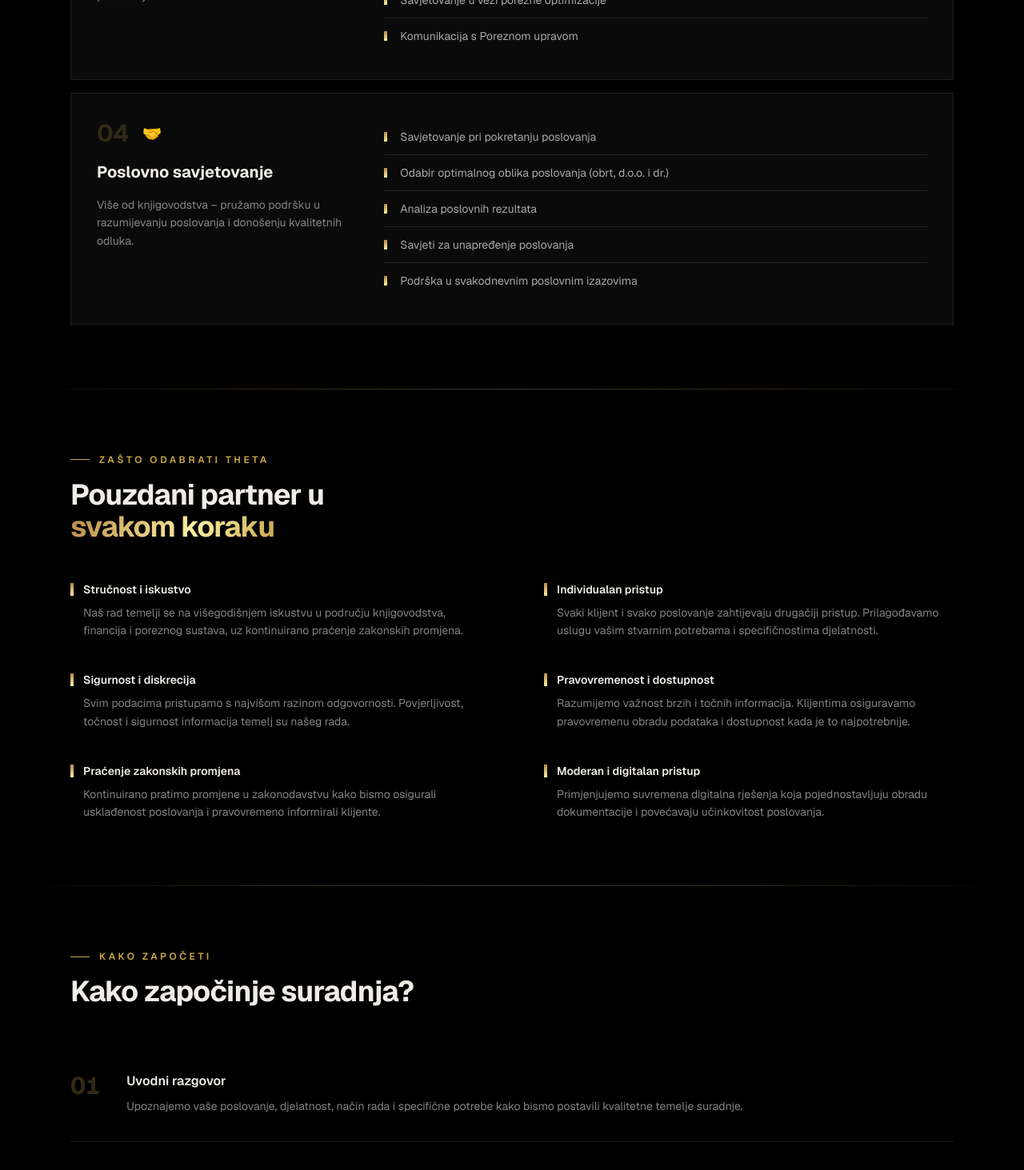
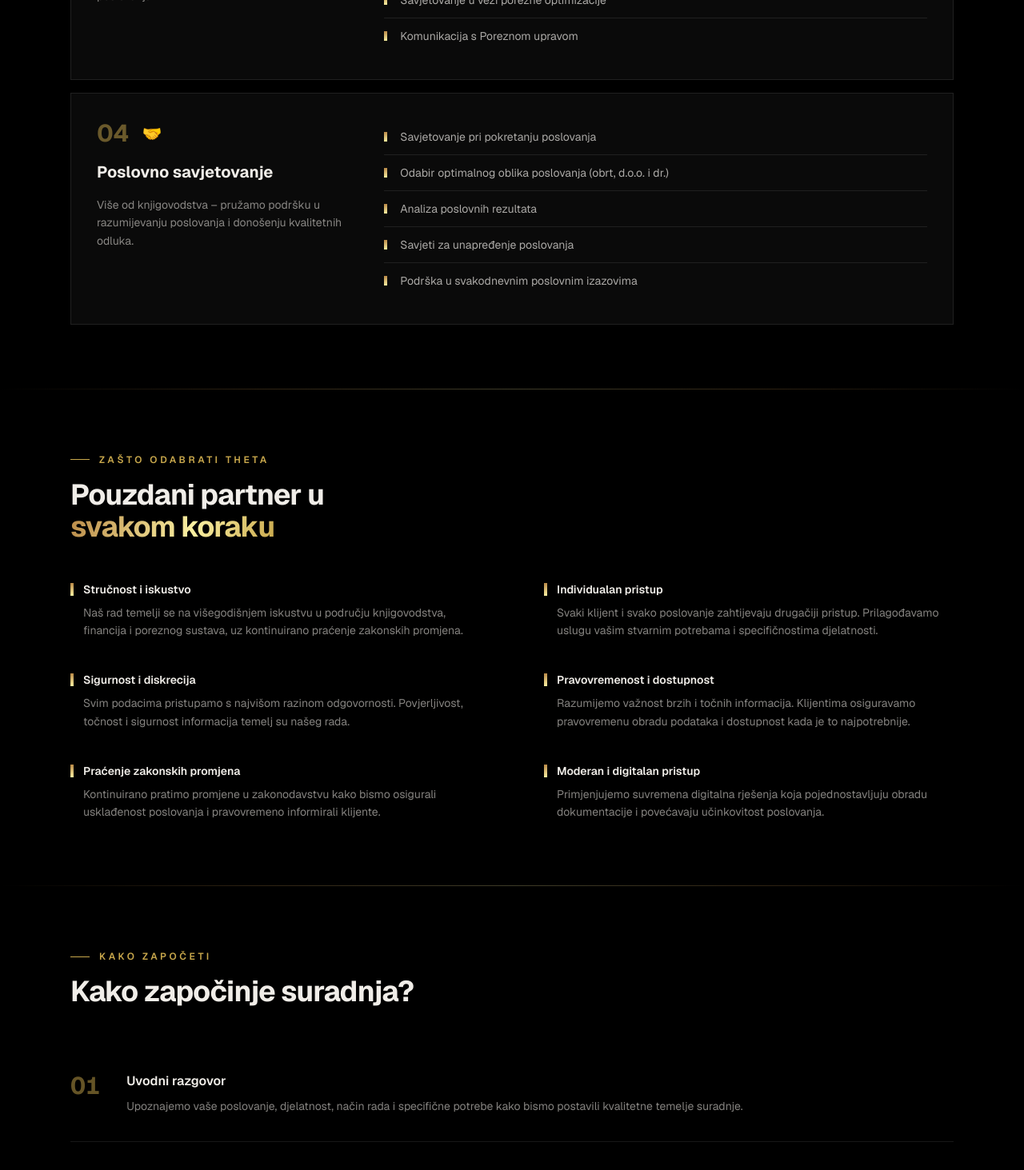
Before and after one commit to lovro93/theta-web, a Next.js app: page /usluge in a window 1280 px wide. Shown: the part 1330-2793 px from the top of the page at 80% size. Built offline with nearby package versions, Linux system fonts and the light colour scheme.

Commit message:
Usluge: isti stil brojeva kao na o-nama

```diff
--- a/src/app/usluge/page.tsx
+++ b/src/app/usluge/page.tsx
@@ -76,7 +76,7 @@ export default function UslugePage() {
                 {/* Left */}
                 <div className="lg:col-span-1 flex flex-col gap-4">
                   <div className="flex items-center gap-4">
-                    <span className="text-3xl font-bold" style={{ color: "rgba(201,168,76,0.2)" }}>{s.num}</span>
+                    <span className="text-3xl font-bold" style={{ color: "rgba(201,168,76,0.5)" }}>{s.num}</span>
                     <span className="text-xl">{s.icon}</span>
                   </div>
                   <h2 className="service-card-title text-xl font-bold" style={{ color: "var(--text)" }}>{s.title}</h2>
@@ -140,7 +140,7 @@ export default function UslugePage() {
           {process.map((step, i) => (
             <div key={step.title} className="flex items-start gap-8 py-8"
               style={{ borderBottom: i < process.length - 1 ? "1px solid var(--border)" : "none" }}>
-              <span className="text-3xl font-bold flex-shrink-0" style={{ color: "rgba(201,168,76,0.25)", fontVariantNumeric: "tabular-nums" }}>{step.num}</span>
+              <span className="text-3xl font-bold flex-shrink-0" style={{ color: "rgba(201,168,76,0.5)", fontVariantNumeric: "tabular-nums" }}>{step.num}</span>
               <div>
                 <h3 className="font-semibold text-base mb-2" style={{ color: "var(--text)" }}>{step.title}</h3>
                 <p className="text-sm leading-relaxed" style={{ color: "rgba(240,237,232,0.55)" }}>{step.desc}</p>
```
